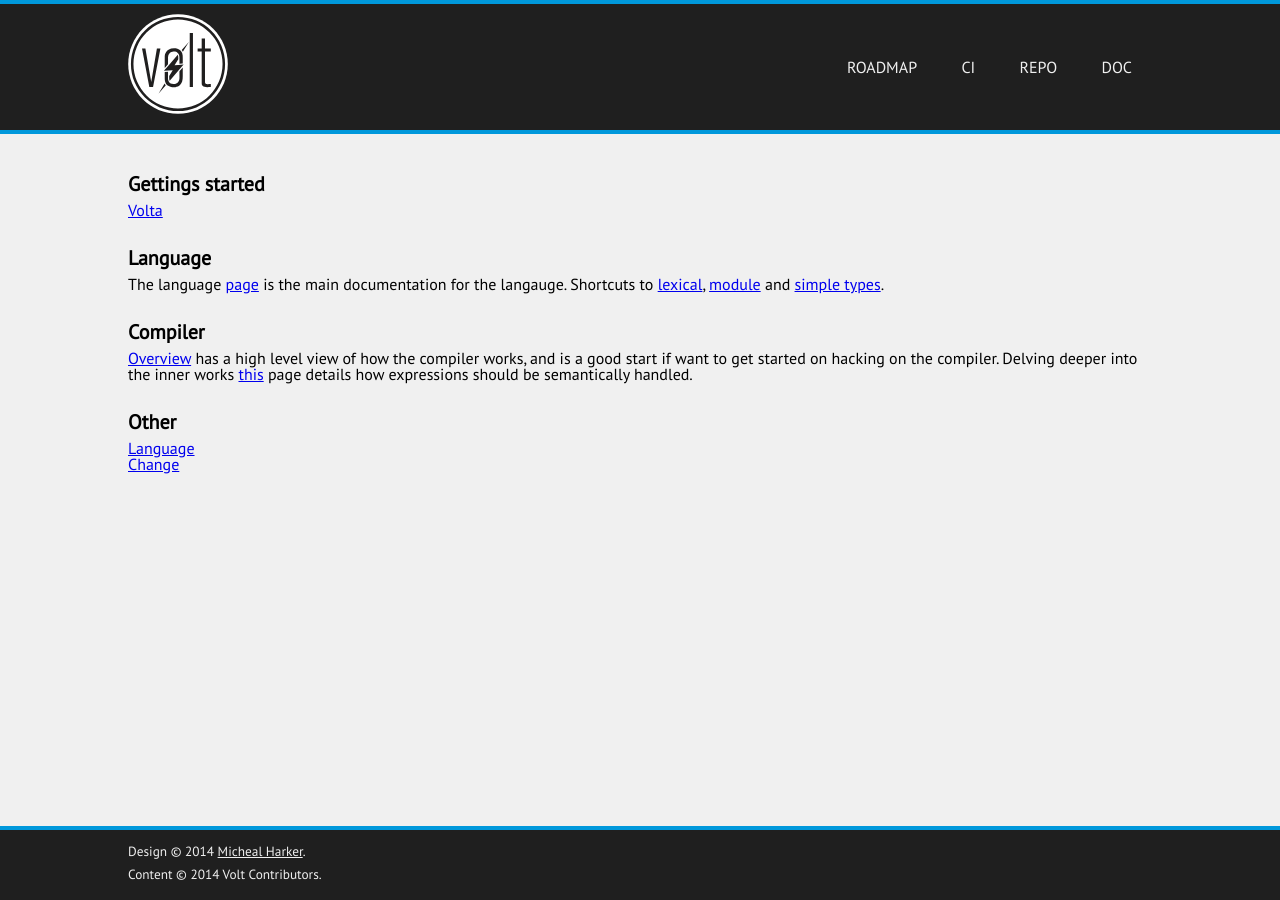
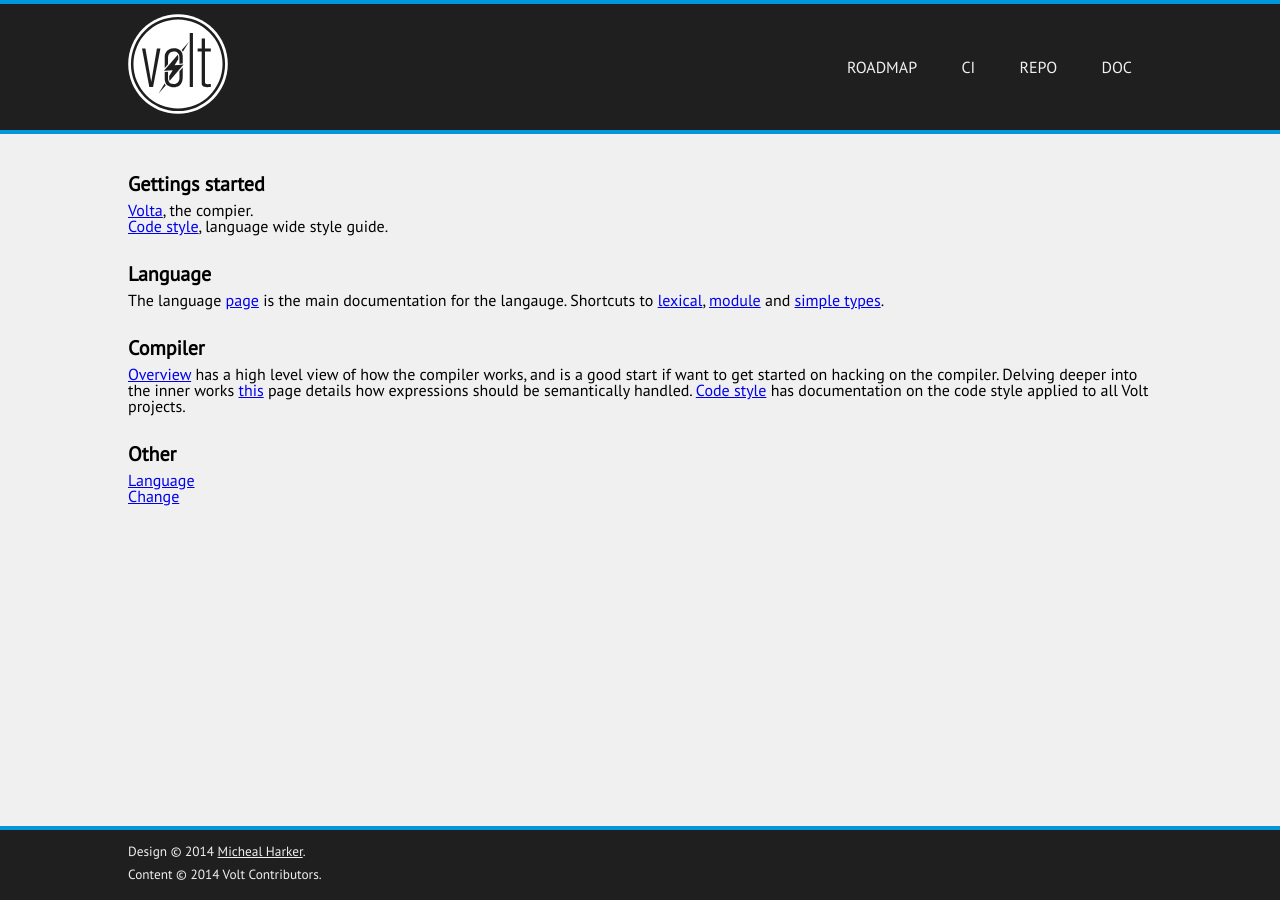
Before and after one commit to VoltLang/Website, a Jekyll site: the page built from doc/doc.md, in a window 1280 px wide. Built offline with Jekyll 4.4.1, drawn with Linux system fonts in a browser that asks for light colours.

Commit message:
doc: Style and add link on man doc page

```diff
--- a/doc/doc.md
+++ b/doc/doc.md
@@ -3,20 +3,31 @@ layout: page
 title: Documentation
 permalink: /doc/
 ---
-## Gettings started ##
- * [Volta](setup/volta.html)
 
-## Language ##
+Gettings started
+---
+
+ * [Volta](setup/volta.html), the compier.
+ * [Code style](code-style.html), language wide style guide.
+
+Language
+---
+
 The language [page](volt.html) is the main documentation for the langauge.
 Shortcuts to [lexical](volt.html#lexical), [module](volt.html#module) and
 [simple types](volt.html#simple-types).
 
-## Compiler ##
+Compiler
+---
+
 [Overview](overview.html) has a high level view of how the compiler works, and
 is a good start if want to get started on hacking on the compiler. Delving
 deeper into the inner works [this](expressions.html) page details how
-expressions should be semantically handled.
+expressions should be semantically handled. [Code style](code-style.html)
+has documentation on the code style applied to all Volt projects.
 
-## Other ##
+Other
+---
+
  * [Language](volt.html)
  * [Change](change.html)
```
